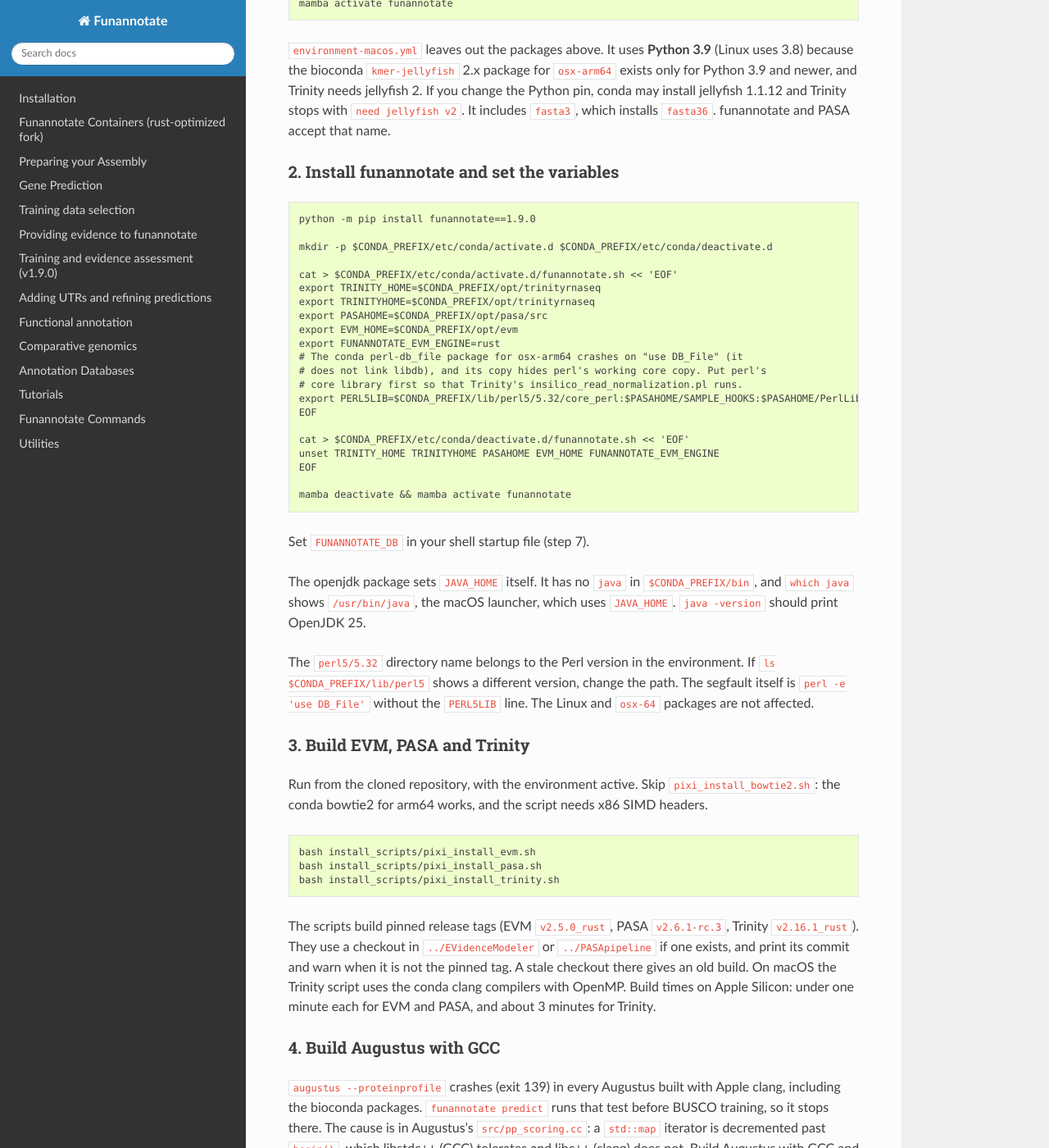
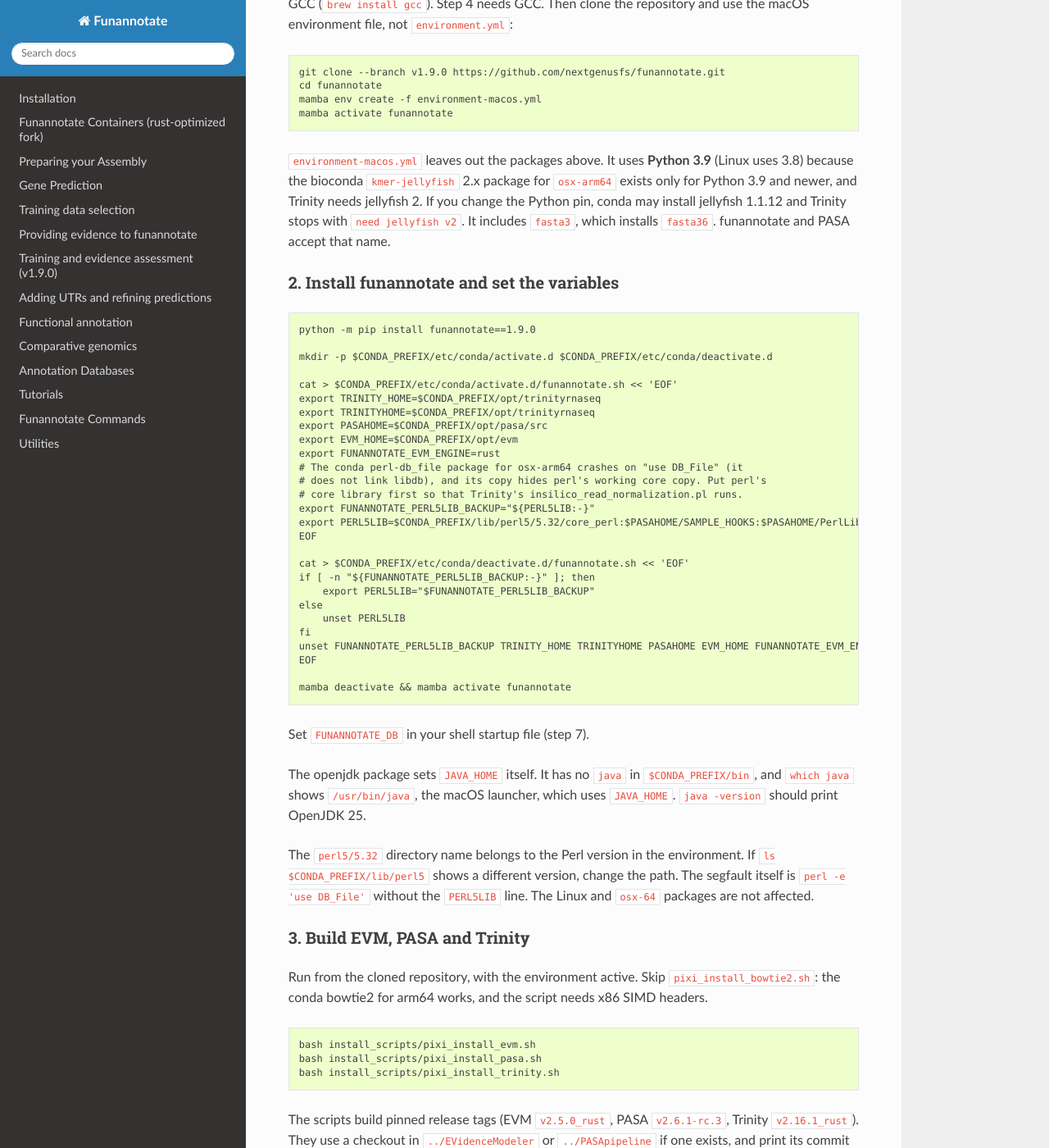
Before and after one commit to nextgenusfs/funannotate, a Sphinx documentation site: the page built from docs/conda.rst, in a window 1280 px wide and 1400 px high, scrolled down 4295 px. Shown: the whole window at 82% size. Built offline with Sphinx 7.4.7 and the Read the Docs theme 3.1.0, drawn with Linux system fonts in a browser that asks for light colours; some of the changed text lies outside the part shown.

Commit message:
docs: restore PERL5LIB when the funannotate conda environment is deactivated
The deactivate.d script left PERL5LIB pointing into the deactivated environment, and each
activate/deactivate cycle added three more entries. Save the user's PERL5LIB on activation
and restore it on deactivation (the pattern openjdk uses for JAVA_HOME). Linux and macOS
sections. Found by a Mac test run; both scripts checked over three cycles with PERL5LIB
unset and set.

Co-Authored-By: Claude Sonnet 5.5 <noreply@anthropic.com>
Claude-Session: https://claude.ai/code/session_01UN8AsejeR2fQuphaBMqAVD

```diff
--- a/docs/conda.rst
+++ b/docs/conda.rst
@@ -79,6 +79,9 @@ script so that they are set each time you activate the environment:
     export TRINITYHOME=$CONDA_PREFIX/opt/trinityrnaseq
     export PASAHOME=$CONDA_PREFIX/opt/pasa/src
     export EVM_HOME=$CONDA_PREFIX/opt/evm
+    # keep the user's PERL5LIB so that deactivating restores it (and so that repeated
+    # activation does not grow the path)
+    export FUNANNOTATE_PERL5LIB_BACKUP="${PERL5LIB:-}"
     export PERL5LIB=$PASAHOME/SAMPLE_HOOKS:$PASAHOME/PerlLib${PERL5LIB:+:$PERL5LIB}
     export FUNANNOTATE_EVM_ENGINE=rust
     # fasta36 is installed under that name; funannotate calls it "fasta"
@@ -86,7 +89,12 @@ script so that they are set each time you activate the environment:
     EOF
 
     cat > $CONDA_PREFIX/etc/conda/deactivate.d/funannotate.sh << 'EOF'
-    unset TRINITY_HOME TRINITYHOME PASAHOME EVM_HOME FUNANNOTATE_EVM_ENGINE
+    if [ -n "${FUNANNOTATE_PERL5LIB_BACKUP:-}" ]; then
+        export PERL5LIB="$FUNANNOTATE_PERL5LIB_BACKUP"
+    else
+        unset PERL5LIB
+    fi
+    unset FUNANNOTATE_PERL5LIB_BACKUP TRINITY_HOME TRINITYHOME PASAHOME EVM_HOME FUNANNOTATE_EVM_ENGINE
     EOF
 
     # reload the environment so the variables take effect
@@ -248,11 +256,17 @@ installs ``fasta36``. funannotate and PASA accept that name.
     # The conda perl-db_file package for osx-arm64 crashes on "use DB_File" (it
     # does not link libdb), and its copy hides perl's working core copy. Put perl's
     # core library first so that Trinity's insilico_read_normalization.pl runs.
+    export FUNANNOTATE_PERL5LIB_BACKUP="${PERL5LIB:-}"
     export PERL5LIB=$CONDA_PREFIX/lib/perl5/5.32/core_perl:$PASAHOME/SAMPLE_HOOKS:$PASAHOME/PerlLib${PERL5LIB:+:$PERL5LIB}
     EOF
 
     cat > $CONDA_PREFIX/etc/conda/deactivate.d/funannotate.sh << 'EOF'
-    unset TRINITY_HOME TRINITYHOME PASAHOME EVM_HOME FUNANNOTATE_EVM_ENGINE
+    if [ -n "${FUNANNOTATE_PERL5LIB_BACKUP:-}" ]; then
+        export PERL5LIB="$FUNANNOTATE_PERL5LIB_BACKUP"
+    else
+        unset PERL5LIB
+    fi
+    unset FUNANNOTATE_PERL5LIB_BACKUP TRINITY_HOME TRINITYHOME PASAHOME EVM_HOME FUNANNOTATE_EVM_ENGINE
     EOF
 
     mamba deactivate && mamba activate funannotate
```
